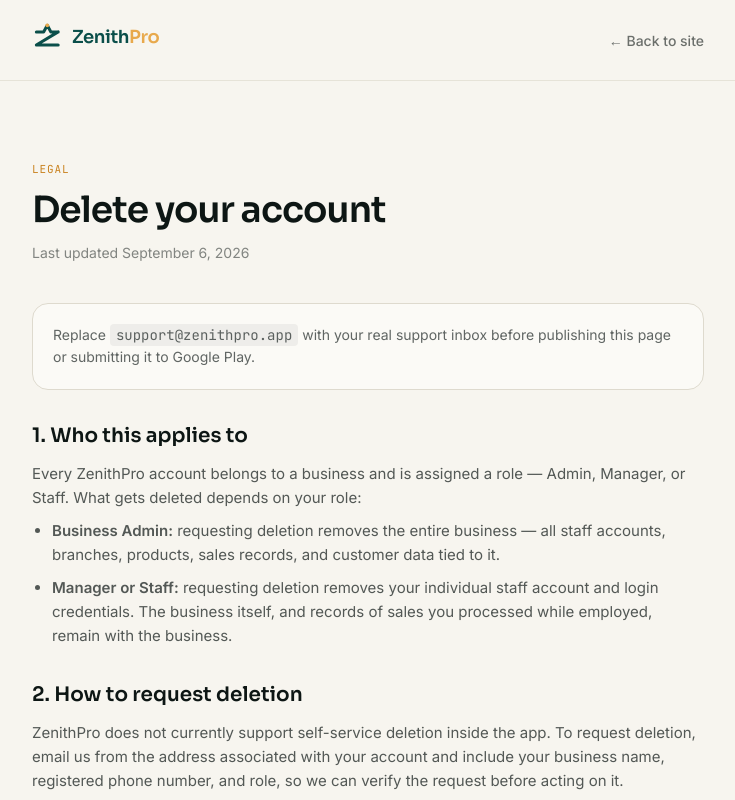
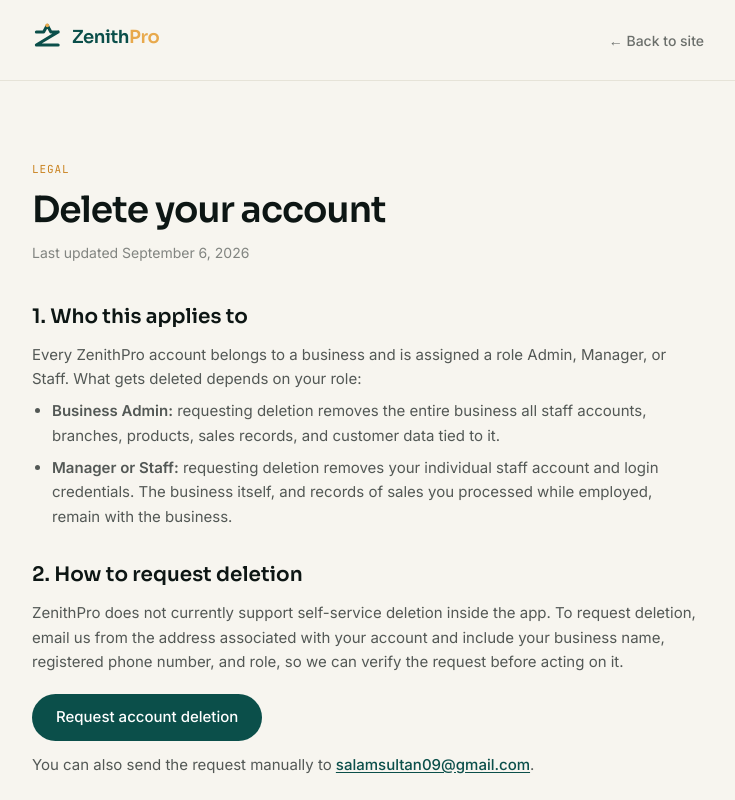
Before and after one commit to Sult-Lab/zenithpro-web-page, a Next.js app: page /delete-account in a window 1280 px wide. Shown: the top 800 px of the page, without its empty margins (272-1007 px from the left). Built offline with nearby package versions, Linux system fonts and the light colour scheme.

Commit message:
Update account deletion page title and support email

```diff
--- a/app/delete-account/page.tsx
+++ b/app/delete-account/page.tsx
@@ -2,7 +2,7 @@ import type { Metadata } from "next";
 import LegalLayout from "@/components/LegalLayout";
 
 export const metadata: Metadata = {
-  title: "Delete Your Account — ZenithPro",
+  title: "Delete Your Account ZenithPro",
   description: "How to request deletion of your ZenithPro account and business data.",
 };
 
@@ -26,7 +26,7 @@ function Li({ children }: { children: React.ReactNode }) {
   return <li className="text-[15px] leading-relaxed text-[var(--color-ink)]/70">{children}</li>;
 }
 
-const SUPPORT_EMAIL = "support@zenithpro.app"; // TODO: replace with your real support inbox
+const SUPPORT_EMAIL = "salamsultan09@gmail.com"; // TODO: replace with your real support inbox
 
 export default function DeleteAccountPage() {
   const mailtoHref = `mailto:${SUPPORT_EMAIL}?subject=${encodeURIComponent(
@@ -37,23 +37,23 @@ export default function DeleteAccountPage() {
 
   return (
     <LegalLayout title="Delete your account" updated="September 6, 2026">
-      <div className="rounded-2xl border border-[var(--color-line)] bg-[var(--color-paper-raised)] p-5 text-[14px] leading-relaxed text-[var(--color-ink)]/65">
+      {/* <div className="rounded-2xl border border-[var(--color-line)] bg-[var(--color-paper-raised)] p-5 text-[14px] leading-relaxed text-[var(--color-ink)]/65">
         Replace <code className="rounded bg-black/5 px-1.5 py-0.5">{SUPPORT_EMAIL}</code>{" "}
         with your real support inbox before publishing this page or submitting
         it to Google Play.
-      </div>
+      </div> */}
 
       <section>
         <H2>1. Who this applies to</H2>
         <P>
           Every ZenithPro account belongs to a business and is assigned a
-          role — Admin, Manager, or Staff. What gets deleted depends on your
+          role Admin, Manager, or Staff. What gets deleted depends on your
           role:
         </P>
         <ul className="mt-2 list-disc space-y-2 pl-5">
           <Li>
             <strong>Business Admin:</strong> requesting deletion removes the
-            entire business — all staff accounts, branches, products,
+            entire business all staff accounts, branches, products,
             sales records, and customer data tied to it.
           </Li>
           <Li>
```
Also changed, not shown: 1 other file (tests, documents, lock files or other folders).
